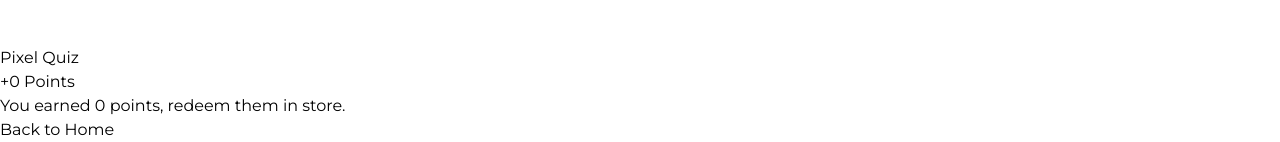
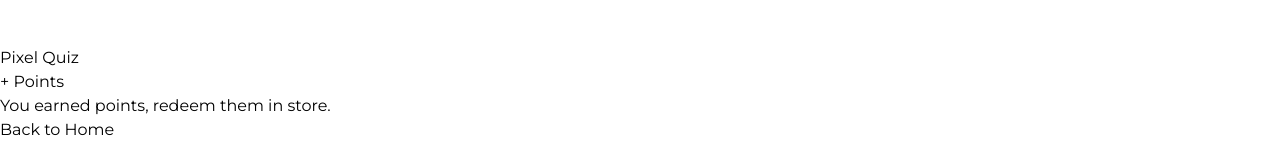
Before and after one commit to richikde2002/Pixel-Quiz, a React (Vite) app: page /result in a window 1280 px wide. Shown: the part 1282-1424 px from the top of the page. Built offline with nearby package versions, Linux system fonts and the light colour scheme; no server answers.

Commit message:
Force Push

```diff
--- a/src/pages/HomePage.jsx
+++ b/src/pages/HomePage.jsx
@@ -13,14 +13,14 @@ import Select from '@mui/material/Select';
 import { Autocomplete, TextField } from '@mui/material';
 
 const territories = [
-  { label: "NewYork, NY"},
+  { label: "New York, NY"},
   { label: "India, IN"},
   { label: "London, LD"},
   { label: "Canada, CN"},
 ];
 
 const contest_id = 1;
-const territory_id = "NewYork, NY";
+const territory_id = "New York, NY";
 
 const HomePage = () => {
   const navigate = useNavigate();
@@ -46,30 +46,15 @@ const HomePage = () => {
           <p className='font-medium text-sm md:text-xl text-zinc-600 mt-3 leading-tight'>Play Pixel Quiz Challenge and win coupons and many more rewards...</p>
         </div>
 
-        <div className='w-full max-w-md px-4 mx-auto mt-4 flex justify-center items-center'>
-          {/* <FormControl fullWidth>
-            <InputLabel id="demo-simple-select-label">Territory</InputLabel>
-            <Select
-              labelId="demo-simple-select-label"
-              id="demo-simple-select"
-              value={territory}
-              label="Territory"
-              onChange={handleChange}
-            >
-              <MenuItem value={"NY"}>New York, NY</MenuItem>
-              <MenuItem value={"IN"}>India, IN</MenuItem>
-              <MenuItem value={"LD"}>London, LD</MenuItem>
-            </Select>
-          </FormControl> */}
-
-          {/* <Autocomplete
+        {/* <div className='w-full max-w-md px-4 mx-auto mt-4 flex justify-center items-center'>
+          <Autocomplete
             disablePortal
             id='combo-box-demo'
             options={territories}
             sx={{ width: 300 }}
             renderInput={(params) => <TextField {...params} label="Store"  />}
-          /> */}
-        </div>
+          />
+        </div> */}
 
         <div className='max-w-2xl px-4 mx-auto mt-10 text-center'>
           <p className='text-xs md:text-lg tracking-tight leading-tight text-zinc-500 text-left'>
--- a/src/pages/QuizPage.jsx
+++ b/src/pages/QuizPage.jsx
@@ -54,7 +54,7 @@ const QuizPage = () => {
 
   const handleNextQuestion = () => {
     if (currentIndex === quizData.length) {
-      navigate(`/result?territory_id=${territoryId}&contest_id=${contestId}&user_points=${score}`);
+      navigate(`/result?territory_id=${territoryId}&contest_id=${contestId}&user_points=${score*50}`);
     } else {
       dispatch(nextQuestion());
       setSelectedAnswer('');
--- a/src/pages/ResultPage.jsx
+++ b/src/pages/ResultPage.jsx
@@ -29,7 +29,7 @@ const ResultPage = () => {
   useEffect(() => {
     const fetchData = async () => {
       try {
-        const response = await axios.get('https://gcptest.testexperience.site/getContestRewards_testing?contest_id=1&territory_id=Calgary North, AB&user_points=300');
+        const response = await axios.get(`https://gcptest.testexperience.site/getContestRewards_testing?contest_id=${query.get("contest_id")}&territory_id=${query.get("territory_id")}&user_points=${query.get("user_points")}`);
         setRewardsData(response.data);
         // console.log(response.data);
       } catch (error) {
@@ -60,8 +60,8 @@ const ResultPage = () => {
         </div>
 
         <div className='mt-4'>
-          <h1 className='text-2xl font-medium'>+{correctAnswers*10} Points</h1>
-          <p className='text-sm font-medium mt-1'>You earned {correctAnswers*10} points, redeem them in store.</p>
+          <h1 className='text-2xl font-medium'>+{query.get("user_points")} Points</h1>
+          <p className='text-sm font-medium mt-1'>You earned {query.get("user_points")} points, redeem them in store.</p>
         </div>
 
         <div className='my-10'>
```
